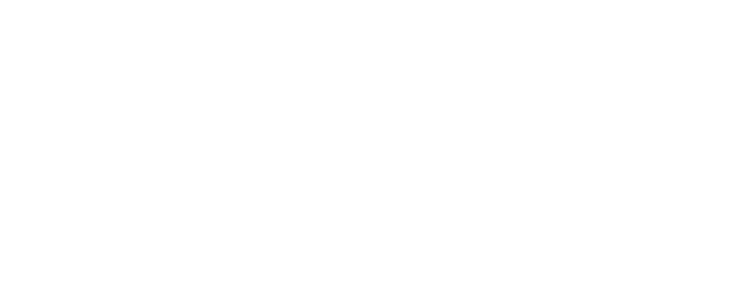
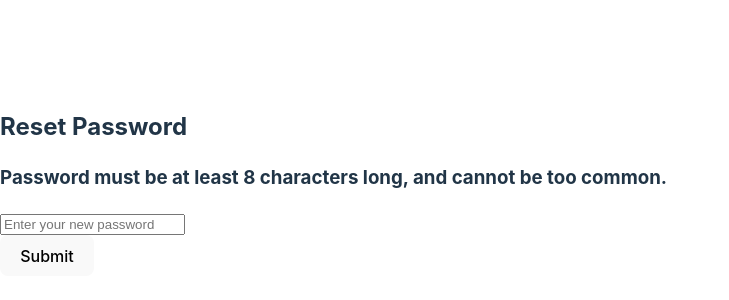
Before and after one commit to feliciahxy/SC2006-SWE-ParknPlay, a React (Vite) app in the folder frontend/: page /password-reset/1 in a window 1280 px wide. Before the commit this address had no page. Shown: the part 262-562 px from the top of the page, without its empty margins (0-729 px from the left). Built offline with nearby package versions, Linux system fonts and the light colour scheme.

Commit message:
frontend forget password

```diff
--- a/frontend/package.json
+++ b/frontend/package.json
@@ -10,6 +10,9 @@
     "preview": "vite preview"
   },
   "dependencies": {
+    "@emotion/react": "^11.13.3",
+    "@emotion/styled": "^11.13.0",
+    "@mui/material": "^6.1.5",
     "@react-google-maps/api": "^2.19.3",
     "axios": "^1.7.7",
     "google-map-react": "^2.2.1",
--- a/frontend/src/App.jsx
+++ b/frontend/src/App.jsx
@@ -11,6 +11,7 @@ import SearchResultsUI from "./pages/SearchResultsUI";
 import ChangePasswordUI from "./pages/ChangePasswordUI"; // Import the ChangePasswordUI component
 import api from './api';
 import { ACCESS_TOKEN, REFRESH_TOKEN } from "./constants";
+import PasswordResetUI from './pages/PasswordResetUI';
 
 
 function Logout() {
@@ -85,6 +86,7 @@ function App() {
         <Route path="/" element={<LoginUI />} />
         <Route path="/auth/register" element={<RegistrationUI />} />
         <Route path="/auth/forget-password" element={<ForgetPasswordUI />} />
+        <Route path="/password-reset/:token" element={<PasswordResetUI/>}/>
         <Route path="/change-password"
                element={
                  <ProtectedRoute isAuthenticated={isAuthenticated}>
--- /dev/null
+++ b/frontend/src/components/PopUpMessage.jsx
@@ -0,0 +1,22 @@
+import { Box } from "@mui/material"
+
+
+const PopUpMessage = ({text, color}) =>{
+    return(
+        <Box sx={{
+            backgroundColor: color,
+            color:'#FFFFFF',
+            width: '90%',
+            height: '40px',
+            position:'absolute',
+            top:'20px',
+            display:'flex',
+            justifyContent:'center',
+            alignItems:'center'
+            }}>
+            {text}
+        </Box>
+    )
+}
+
+export default PopUpMessage
--- a/frontend/src/pages/ForgetPasswordUI.jsx
+++ b/frontend/src/pages/ForgetPasswordUI.jsx
@@ -1,39 +1,25 @@
-// import React from 'react';
-
-// const ForgetPasswordUI = () => {
-//     return (
-//         <div>
-//             {/* Your content here (currently blank) */}
-//         </div>
-//     );
-// };
-
-// export default ForgetPasswordUI;
-
 import { useState } from 'react';
+import { useNavigate } from "react-router-dom";
+import PopUpMessage from '../components/PopUpMessage';
+import api from '../api';
 
 const ForgetPasswordUI = () => {
   const [email, setEmail] = useState('');
   const [message, setMessage] = useState('');
+  const [showMessage, setShowMessage] = useState(false);
+  const navigate = useNavigate();
 
   const handleSubmit = async (e) => {
     e.preventDefault();
     try {
-      const response = await fetch('/api/password_reset/', {
-        method: 'POST',
-        headers: {
-          'Content-Type': 'application/json',
-        },
-        body: JSON.stringify({ email }),
-      });
-
-      if (response.ok) {
-        setMessage('Password reset email sent!');
-      } else {
-        setMessage('Failed to send reset email.');
+      const response = await api.post('/api/password_reset/', {
+        email: email
+    });
+      if (response) {
+        setMessage('Please check your email!');
       }
     } catch (error) {
-      setMessage('Error occurred. Try again.');
+      console.log('Error during forget password', error);
     }
   };
 
--- /dev/null
+++ b/frontend/src/pages/PasswordResetUI.jsx
@@ -0,0 +1,50 @@
+import { useState } from 'react';
+import { useNavigate, useParams } from "react-router-dom";
+import PopUpMessage from '../components/PopUpMessage';
+import api from '../api';
+
+const PasswordResetUI = () => {
+  const [newPassword, setNewPassword] = useState('');
+  const [message, setMessage] = useState('');
+  const {token} = useParams()
+  const navigate = useNavigate();
+
+  const handleSubmit = async (e) => {
+    e.preventDefault();
+    console.log(newPassword);
+    console.log(token);
+    try {
+      const response = await api.post('/api/password_reset/confirm/', {
+        password: newPassword,
+        token: token
+    });
+      if (response.status == 200) {
+        setMessage('Success! Redirecting you...');
+        navigate('/');
+      }
+
+    } catch (error) {
+      console.log('Error during forget password', error);
+    }
+  };
+
+  return (
+    <div>
+      <h2>Reset Password</h2>
+      <h3>Password must be at least 8 characters long, and cannot be too common.</h3>
+      <form onSubmit={handleSubmit}>
+        <input
+          type="newPassword"
+          placeholder="Enter your new password"
+          value={newPassword}
+          onChange={(e) => setNewPassword(e.target.value)}
+        />
+        <br/>
+        <button type="submit">Submit</button>
+      </form>
+      <p>{message}</p>
+    </div>
+  );
+};
+
+export default PasswordResetUI;
```
Also changed, not shown: 1 other file (tests, documents, lock files or other folders).
